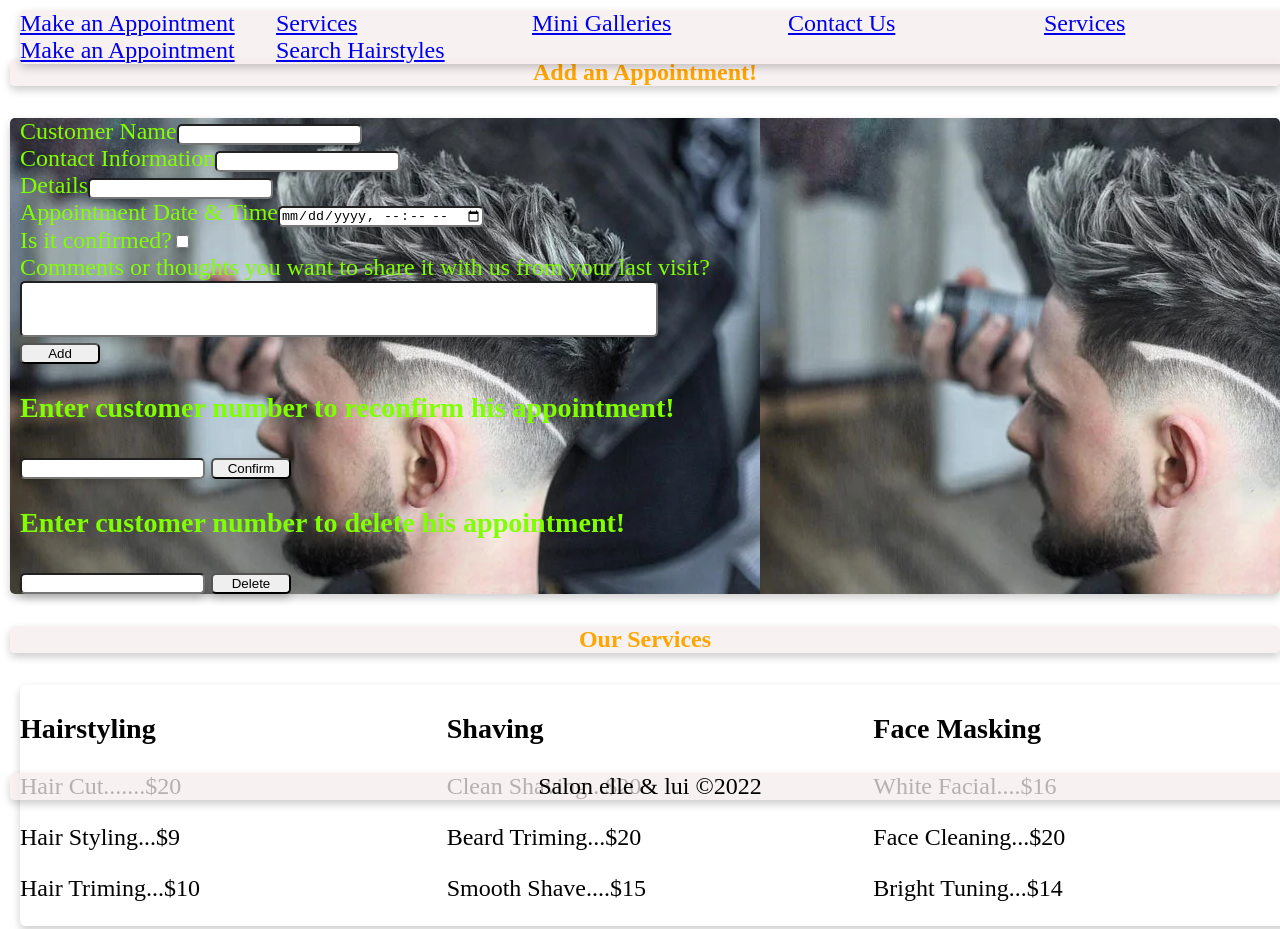
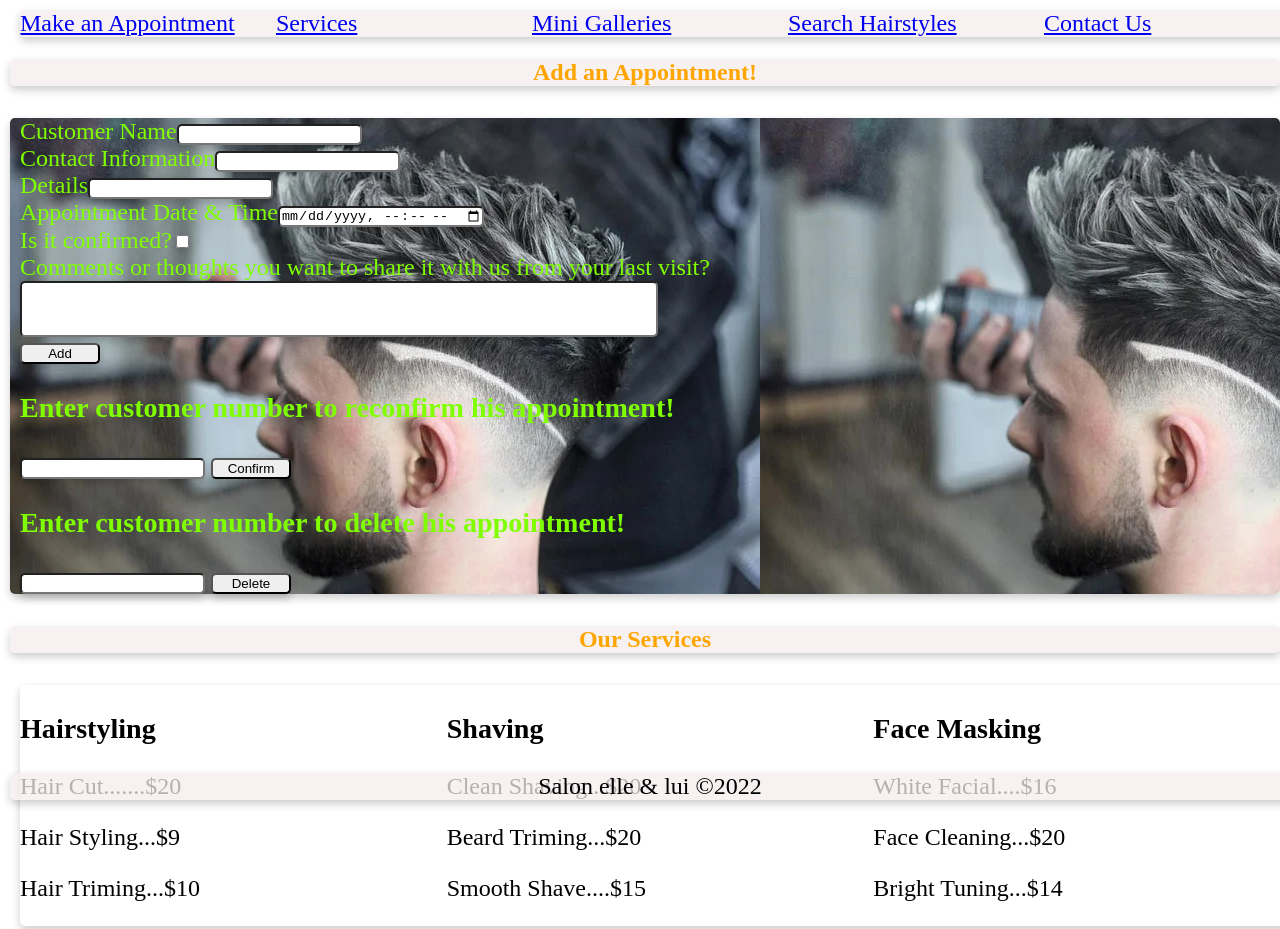
Before and after one commit to salwaAllawdaei/AdvWebApp-FinalProject, a website with bundled scripts: page Todo/index.html in a window 1280 px wide. Shown: the top 929 px of the page. Built offline with nearby package versions, Linux system fonts and the light colour scheme; files whose address does not match are found by name.

Commit message:
css & html updated

```diff
--- a/Todo/index.html
+++ b/Todo/index.html
@@ -26,24 +26,14 @@
                 Mini Galleries
             </div>
         </a>
+        <a href="#searchTypes">
+            <div>
+                Search Hairstyles
+            </div>
+        </a>
         <a href="#contact">
             <div>
                 Contact Us
-            </div>
-        </a>
-        <a href="#service">
-            <div>
-                Services
-            </div>
-        </a>
-        <a href="#appointmentPart">
-            <div>
-                Make an Appointment
-            </div>
-        </a>
-        <a href="#searchTypes">
-            <div>
-                Search Hairstyles
             </div>
         </a>
     </nav><br>
@@ -57,7 +47,8 @@
                 <div>Details<input type="text" id="appointment-details" /></div>
                 <div>Appointment Date & Time<input type="datetime-local" id="appointment-date" /></div>
                 <div>Is it confirmed?<input type="checkbox" id="appointment-confirmed" /></div>
-                <div>Comments or thoughts you want to share it with us from your last visit?<input type="text" id="appointment-comments" /></div>
+                <div>Comments or thoughts you want to share it with us from your last visit?<input type="text"
+                        id="appointment-comments" /></div>
                 <input type="button" id="appointment-submit" class="btn" value="Add" />
             </div>
             <div id="appointment-edit">
```
